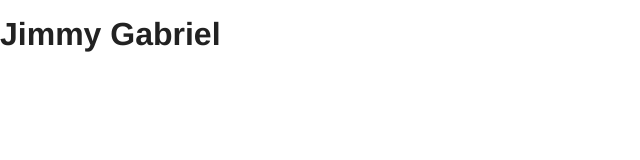
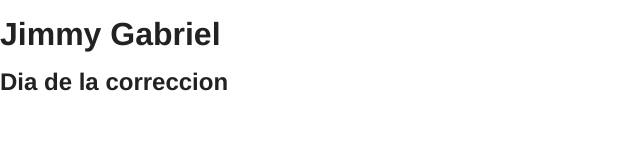
Before and after one commit to daw223-14/ej2.1, a plain HTML site: page index.html in a window 1280 px wide. Shown: the whole page, without its empty margins (0-640 px from the left). Drawn offline with Linux system fonts and the light colour scheme.

Commit message:
hoyModificacion

```diff
--- a/index.html
+++ b/index.html
@@ -21,5 +21,6 @@
             <p class="browserupgrade">You are using an <strong>outdated</strong> browser. Please <a href="http://browsehappy.com/">upgrade your browser</a> to improve your experience.</p>
         <![endif]-->
        <h1>Jimmy Gabriel</h1>
+	<h2>Dia de la correccion</h2>
     </body>
 </html>
```
Also changed, not shown: git-log.txt (added), git_log.txt (added).
